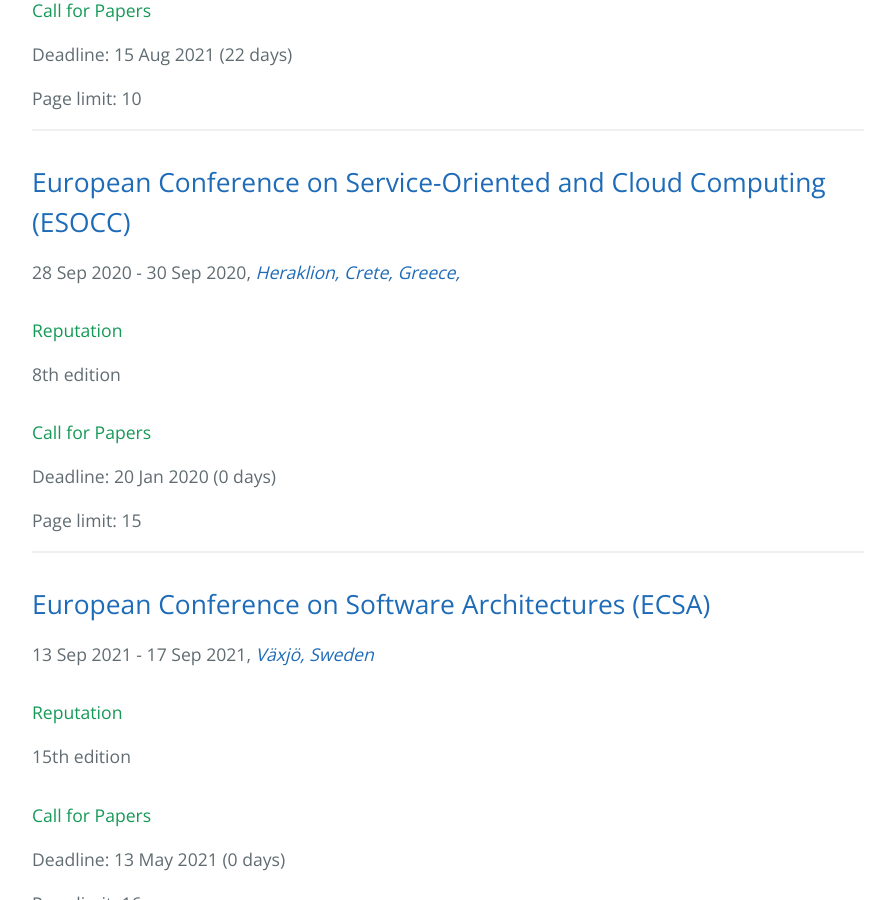
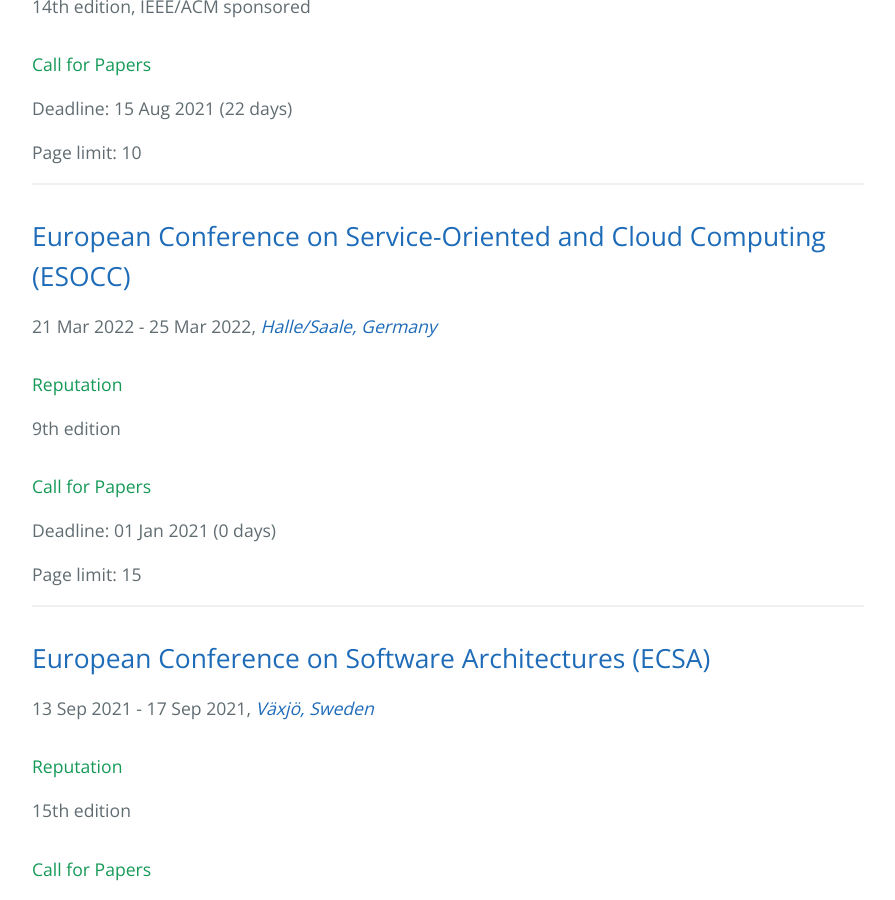
Before and after one commit to stefan-kolb/cloud-conferences, a Jekyll site: the page built from index.html, in a window 1280 px wide and 900 px high, scrolled down 3331 px. Shown: the whole window, without its empty margins (192-1087 px from the left). Built offline with Jekyll 4.4.1, drawn with Linux system fonts in a browser that asks for light colours; nearby versions of some CDN libraries; some of the changed text lies outside the part shown.

Commit message:
updated icsa

```diff
--- a/_data/conferences.yml
+++ b/_data/conferences.yml
@@ -51,12 +51,12 @@
 
 - name: International Conference on Software Architecture
   abbrv: ICSA
-  url: https://icsa-conferences.org/2021/
-  edition: 18
-  deadline: "2020-12-09"
-  date_from: "2021-03-22"
-  date_to: "2021-03-26"
-  location: "Stuttgart, Germany"
+  url: https://icsa-conferences.org/2022/
+  edition: 19
+  deadline: "2021-11-01"
+  date_from: "2022-03-12"
+  date_to: "2022-03-15"
+  location: "Honolulu, Hawaii (USA)"
   acceptance: []
   page_limit: 10
 
@@ -161,12 +161,12 @@
 
 - name: European Conference on Service-Oriented and Cloud Computing
   abbrv: ESOCC
-  url: https://esocc-conf.eu/
-  edition: 8
-  deadline: "2020-01-20"
-  date_from: "2020-09-28"
-  date_to: "2020-09-30"
-  location: "Heraklion, Crete, Greece,"
+  url: https://leucorea.de/veranstaltungen/9th-european-conference-on-service-oriented-and-cloud-computing/
+  edition: 9
+  deadline: "2021-01-01"
+  date_from: "2022-03-21"
+  date_to: "2022-03-25"
+  location: "Halle/Saale, Germany"
   page_limit: 15
 
 - name: Workshop on Hot Topics in Cloud Computing
```
